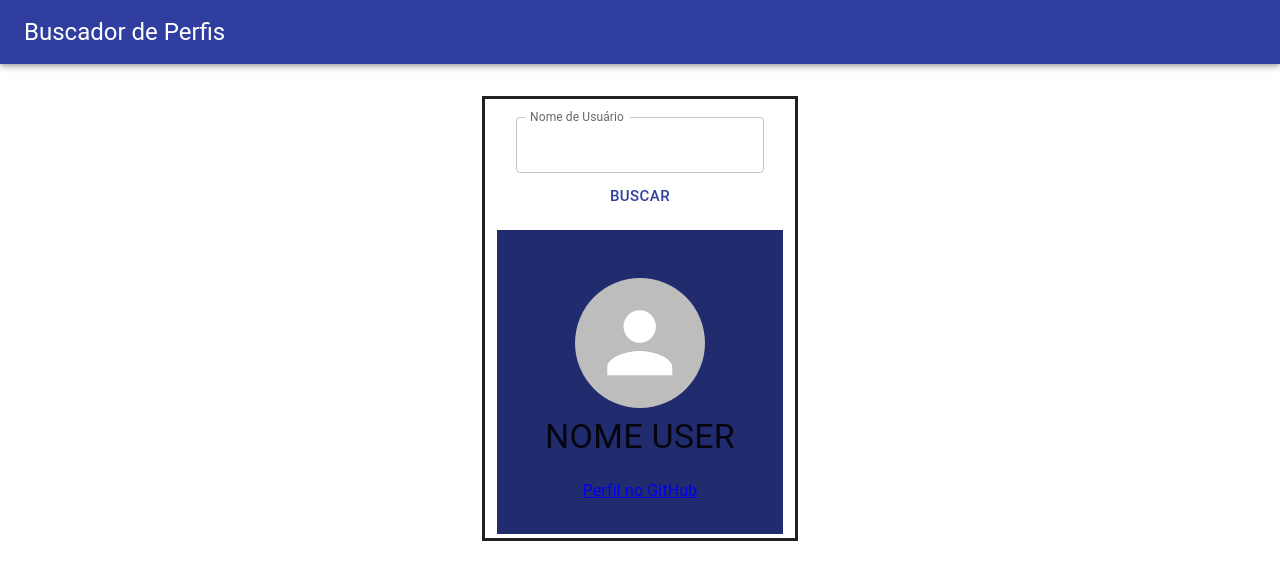
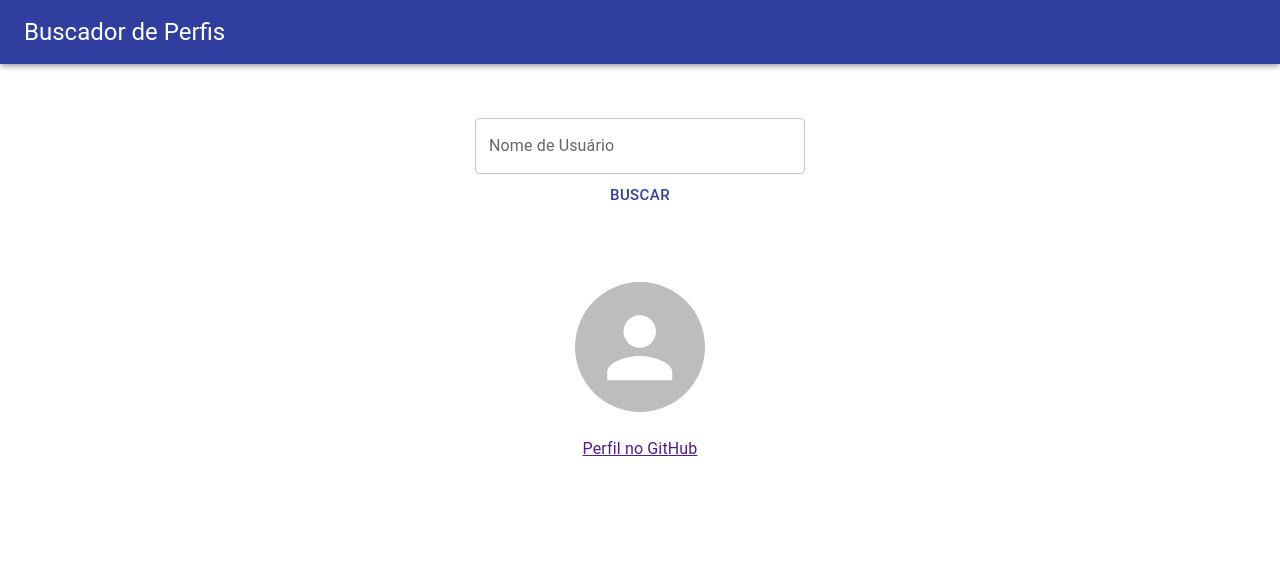
Before and after one commit to joaosoaresreal/buscador-perfis-github, a React (Vite) app: page / in a window 1280 px wide. Shown: the top 580 px of the page. Built offline with nearby package versions, Linux system fonts and the light colour scheme.

Commit message:
Aula 19/04/23

```diff
--- a/src/api/git.ts
+++ b/src/api/git.ts
@@ -7,5 +7,5 @@ const api = axios.create({
 
 export async function getUsers(nome: string) {
     const users = await api.get(nome)
-    return users
+    return users.data
 }
--- a/src/components/Card/index.tsx
+++ b/src/components/Card/index.tsx
@@ -9,7 +9,6 @@ export function Card({ children }: CardsProps) {
         <>
             <Box sx={
                 { display: 'grid',
-                border: 3,
                 padding: "1%",
                 gap: "2%" }
             }
--- a/src/pages/Perfil/index.tsx
+++ b/src/pages/Perfil/index.tsx
@@ -1,69 +1,33 @@
-import { Box, Button, TextField, Avatar, Typography } from "@mui/material";
-import { useState, useRef } from "react";
-import { QueryClient, QueryClientProvider, useQuery } from '@tanstack/react-query';
+import { Box, Button, TextField, Avatar, Typography, CircularProgress } from "@mui/material";
+import { useState, FormEvent } from "react";
 import { getUsers } from "../../api/git";
 //import { CardPerfil } from "../../components/CardPerfil";
 import { BaseLayout } from "../../layout/BaseLayout"
 import { Card } from "../../components/Card";
 
-type UserProps = {
-    user: {
-        login: string
+type Users = {
+    //login: string
     avatar_url: string
     name: string
     html_url: string
-    }
+
 }
 
-const queryClient = new QueryClient()
+export function Perfil() {
+    const [users, setUsers] = useState<Users>({ avatar_url: "", html_url: "", name: "" })
+    const [isLoading, setIsLoading] = useState(false)
 
-export function Perfil() {
-    const [users, setUsers] = useState([])
-    const inputRef = useRef(null)
-    //const [usersLocalizar, setUsersLocalizar] = useState([])
-    //const [isLoading, setIsLoading] = useState<Boolean>(false)
-
-    /*
-    useEffect(() => {
-        async function Localizar() {
+    const handleSubmit = async (event: FormEvent<HTMLFormElement>) => {
+        event.preventDefault() // PRA ELE Ñ FAZER A SUBMISSÃO
+        const form = event.currentTarget
+        const inputUserName: HTMLInputElement = form.userName
         setIsLoading(true)
-            setUsersLocalizar(await getUsers(users))
+        setUsers(await getUsers(inputUserName.value))
         setIsLoading(false)
     }
-        Localizar()
-    }, [])
-    */
-
-    /*
-    async function Localizar() {
-        setIsLoading(true)
-        const localizar = await getUsers(users)
-        setIsLoading(false)
-
-        if (localizar) {
-          setUsersLocalizar(localizar)
-        } else {
-          setUsersLocalizar([])
-        }
-
-    }
-    */
-
-    const handleClick = () => {
-        const username = inputRef.current
-        console.log(username)
-    }
-
-    /*
-    const { data, isLoading } = useQuery({
-        queryKey: ["user-github"],
-        queryFn: () => { getUsers(users) }
-    })*/
-
 
     return (
         <>
-            <QueryClientProvider client={queryClient}>
             <BaseLayout appBarTitle="Buscador de Perfis">
                 <Card>
                     <Box
@@ -71,36 +35,35 @@ export function Perfil() {
                             display: "grid",
                             alignItems: "center",
                             justifyContent: "center",
-                                padding: "6px",
+                            padding: "10px",
                             gap: "2%",
-                                color: "red"
                         }
                         }
                     >
-
-                            <TextField value={setUsers} ref={inputRef} fullWidth label="Nome de Usuário" id="fullWidth" />
-                            <Button onClick={handleClick} size="large" color="primary" >buscar</Button>
+                        <form onSubmit={handleSubmit}>
+                            <TextField name="userName" fullWidth label="Nome de Usuário" id="fullWidth" />
+                            <Button type="submit" fullWidth size="large" color="primary">buscar</Button>
+                        </form>
                     </Box>
 
                     <Box sx={{
-                            backgroundColor: 'primary.dark',
                         gap: "4%"
                     }} display={"grid"} alignItems={"center"} justifyItems={"center"} padding={6}>
 
-                            <Avatar src="" sx={{ width: 130, height: 130 }} />
+                        {isLoading ? <CircularProgress /> : (
+                            <>
+                                <Avatar src={users.avatar_url} sx={{ width: 130, height: 130 }} />
                                 <Typography gutterBottom variant="h4" component="div">
-                                NOME USER
+                                    {users.name}
                                 </Typography>
-                            <a target="_blank" href={`https://api.github.com/users/${users}`}>Perfil no GitHub</a>
+                                <a target="_blank" href={users.html_url}>Perfil no GitHub</a>
+                            </>
+                        )}
+
 
                     </Box>
-
                 </Card>
-
-
-                    {/*<CardPerfil />*/}
             </BaseLayout>
-            </QueryClientProvider>
         </>
     )
 }
```
Also changed, not shown: src/components/CardPerfil/index.tsx (+2 -7 lines), 1 other file (tests, documents, lock files or other folders). Lines whose indentation alone changed are shown as unchanged.
